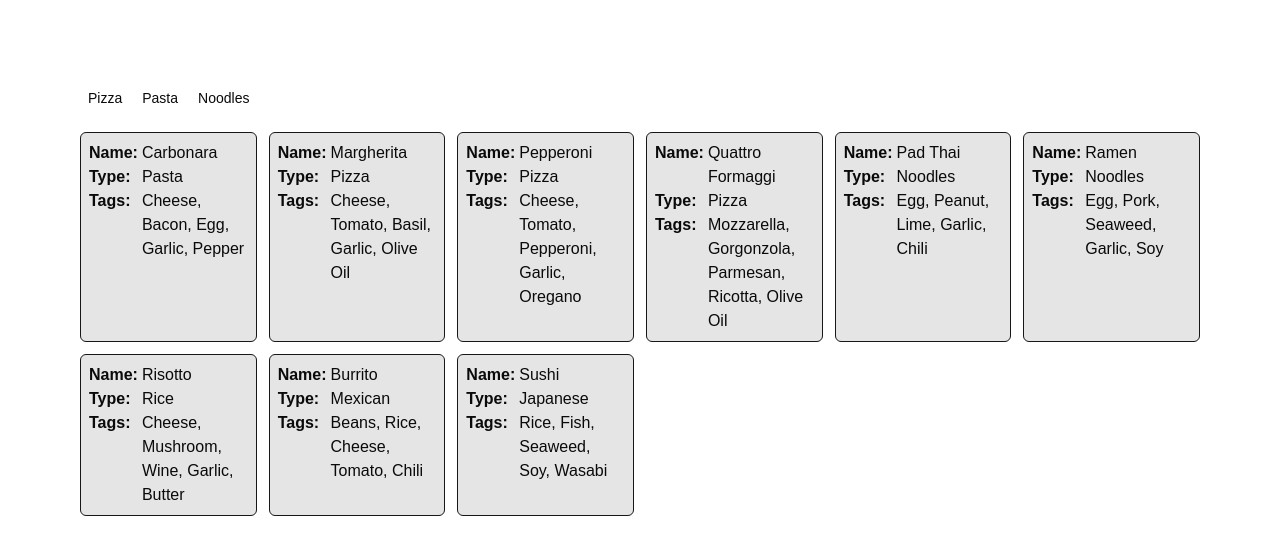
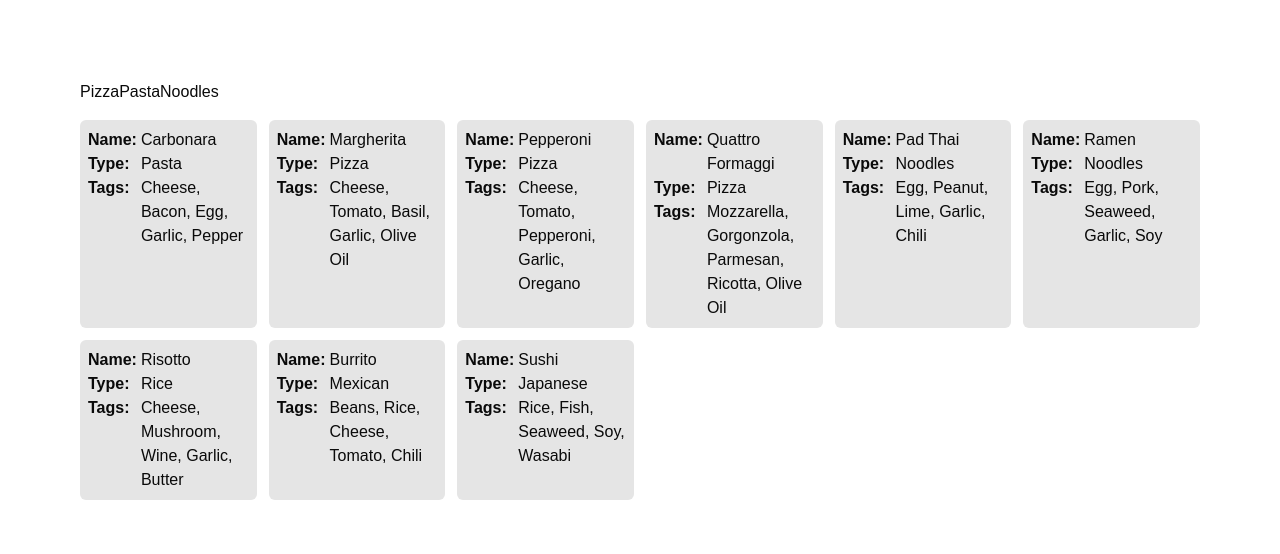
Before and after one commit to RaphaelHoepsWhy/filters, a Next.js app: page /en in a window 1280 px wide. Shown: the top 554 px of the page. Built offline with nearby package versions, Linux system fonts and the light colour scheme.

Commit message:
feat: filter

```diff
--- a/app/[locale]/actions.ts
+++ b/app/[locale]/actions.ts
@@ -1,10 +1,12 @@
+"use server"
+
 import { DishData, DISHES } from "./data"
 
 export const getDishes = async ({ type }: { type?: string } = {}): Promise<
   DishData[]
 > => {
   return new Promise((resolve) => {
-    const delay = 300 + Math.random() * 500
+    const delay = 2000
 
     setTimeout(() => {
       if (type) {
--- a/app/[locale]/components/Dish.tsx
+++ b/app/[locale]/components/Dish.tsx
@@ -8,10 +8,7 @@ type Props = {
 
 export default function Dish({ dish }: Props) {
   return (
-    <div
-      key={dish.name}
-      className="rounded-md border border-neutral-900 bg-neutral-200 p-2"
-    >
+    <div key={dish.name} className="rounded-md bg-neutral-200 p-2">
       <div className="grid grid-cols-[auto,1fr] gap-x-1">
         <div className="font-bold">Name:</div>
         <div> {dish.name} </div>
--- a/app/[locale]/components/DishSkeleton.tsx
+++ /dev/null
@@ -1,13 +0,0 @@
-import React from "react"
-
-export default function Dish() {
-  return (
-    <div className="rounded-md border border-neutral-900 bg-neutral-300 p-2">
-      <div className="flex flex-col gap-2">
-        <div className="h-6 w-1/2 animate-pulse rounded-sm bg-gray-100" />
-        <div className="h-6 animate-pulse rounded-sm bg-gray-100" />
-        <div className="h-6 animate-pulse rounded-sm bg-gray-100" />
-      </div>
-    </div>
-  )
-}
--- a/app/[locale]/components/Dishes.tsx
+++ b/app/[locale]/components/Dishes.tsx
@@ -11,7 +11,7 @@ export default async function Dishes({ type }: Props) {
   const dishes = await getDishes({ type })
 
   return (
-    <div className="grid grid-cols-6 gap-3">
+    <div className="grid w-full grid-cols-6 gap-3">
       {dishes.map((dish) => (
         <Dish key={dish.name} dish={dish} />
       ))}
--- a/app/[locale]/components/Filters.tsx
+++ b/app/[locale]/components/Filters.tsx
@@ -1,7 +1,7 @@
 "use client"
 
 import useSearchParam from "@/app/hooks/useSearchParam"
-import { ToggleGroup, ToggleGroupItem } from "@/components/ui/toggle-group"
+import { ToggleGroup, ToggleGroupItem } from "@/ui/toggle-group"
 // import { useSearchParams } from "next/navigation"
 import React from "react"
 
@@ -18,7 +18,12 @@ export default function Filters({}: Props) {
   }
 
   return (
-    <ToggleGroup value={type} onValueChange={handleChange} type="single">
+    <ToggleGroup
+      value={type}
+      onValueChange={handleChange}
+      type="single"
+      data-pending={isPending ? "" : undefined}
+    >
       <ToggleGroupItem value="Pizza">Pizza</ToggleGroupItem>
       <ToggleGroupItem value="Pasta">Pasta</ToggleGroupItem>
       <ToggleGroupItem value="Noodles">Noodles</ToggleGroupItem>
--- a/app/[locale]/page.tsx
+++ b/app/[locale]/page.tsx
@@ -1,5 +1,8 @@
+import { Suspense } from "react"
+
+import DishesSkeleton from "@/app/[locale]/skeletons/DishesSkeleton"
+import Filters from "./components/Filters"
 import Dishes from "./components/Dishes"
-import Filters from "./components/Filters"
 
 type Params = {
   searchParams: Promise<{
@@ -12,9 +15,11 @@ export default async function Home(props: Params) {
   const { type } = await props.searchParams
 
   return (
-    <div className="flex flex-col items-start gap-4">
+    <div className="flex flex-col items-start gap-4 has-[[data-pending]]:opacity-50">
       <Filters />
-      <Dishes type={type} />
+      <Suspense fallback={<DishesSkeleton />}>
+        <Dishes type={type} />
+      </Suspense>
     </div>
   )
 }
--- /dev/null
+++ b/app/[locale]/skeletons/DishSkeleton.tsx
@@ -0,0 +1,13 @@
+import React from "react"
+
+export default function DishSkeleton() {
+  return (
+    <div className="animate-pulse rounded-md border bg-neutral-200 p-2">
+      <div className="flex flex-col gap-2">
+        <div className="h-6 w-1/2 rounded-sm bg-neutral-50" />
+        <div className="h-6 rounded-sm bg-neutral-50" />
+        <div className="h-6 rounded-sm bg-neutral-50" />
+      </div>
+    </div>
+  )
+}
--- /dev/null
+++ b/app/[locale]/skeletons/DishesSkeleton.tsx
@@ -0,0 +1,16 @@
+import React from "react"
+import DishSkeleton from "./DishSkeleton"
+
+type Props = {
+  className?: string
+}
+
+export default function DishesSkeleton({}: Props) {
+  return (
+    <div className="grid w-full grid-cols-6 gap-3">
+      <DishSkeleton />
+      <DishSkeleton />
+      <DishSkeleton />
+    </div>
+  )
+}
--- a/components/ui/toggle-group.tsx
+++ b/ui/toggle-group.tsx
@@ -5,7 +5,7 @@ import * as ToggleGroupPrimitive from "@radix-ui/react-toggle-group"
 import { type VariantProps } from "class-variance-authority"
 
 import { cn } from "@/lib/utils"
-import { toggleVariants } from "@/components/ui/toggle"
+import { toggleVariants } from "@/ui/toggle"
 
 const ToggleGroupContext = React.createContext<
   VariantProps<typeof toggleVariants>
@@ -47,7 +47,7 @@ const ToggleGroupItem = React.forwardRef<
           variant: context.variant || variant,
           size: context.size || size,
         }),
-        className
+        className,
       )}
       {...props}
     >
```
Also changed, not shown: ui/toggle.tsx (renamed from components/ui/toggle.tsx).
